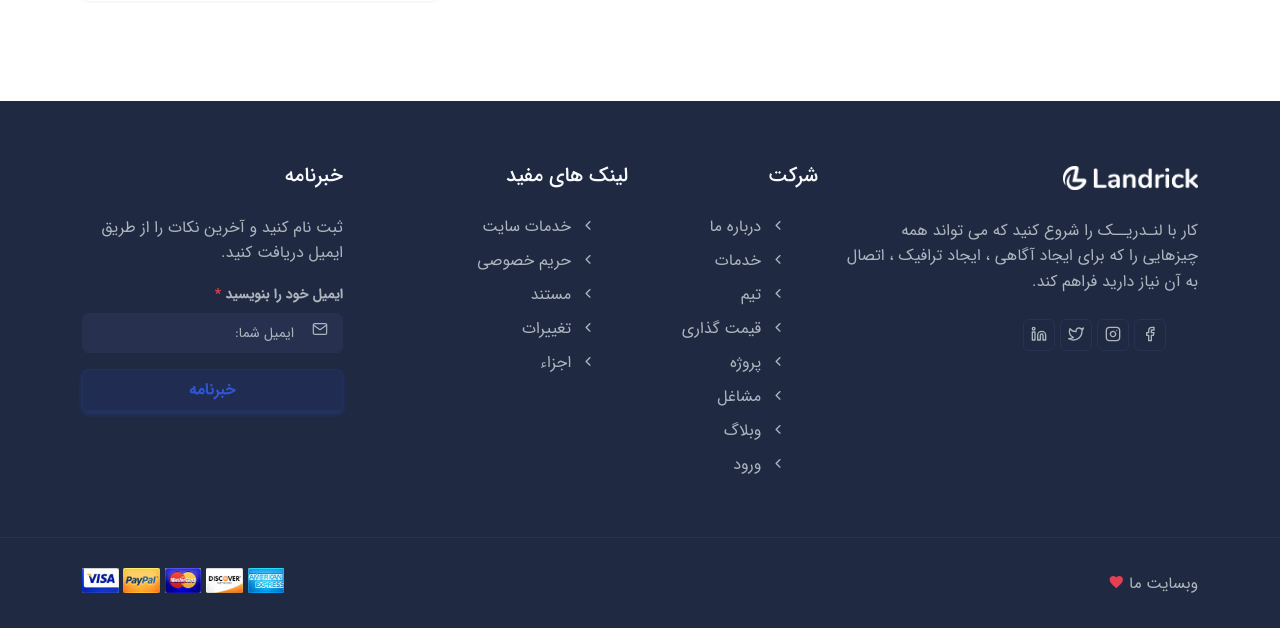
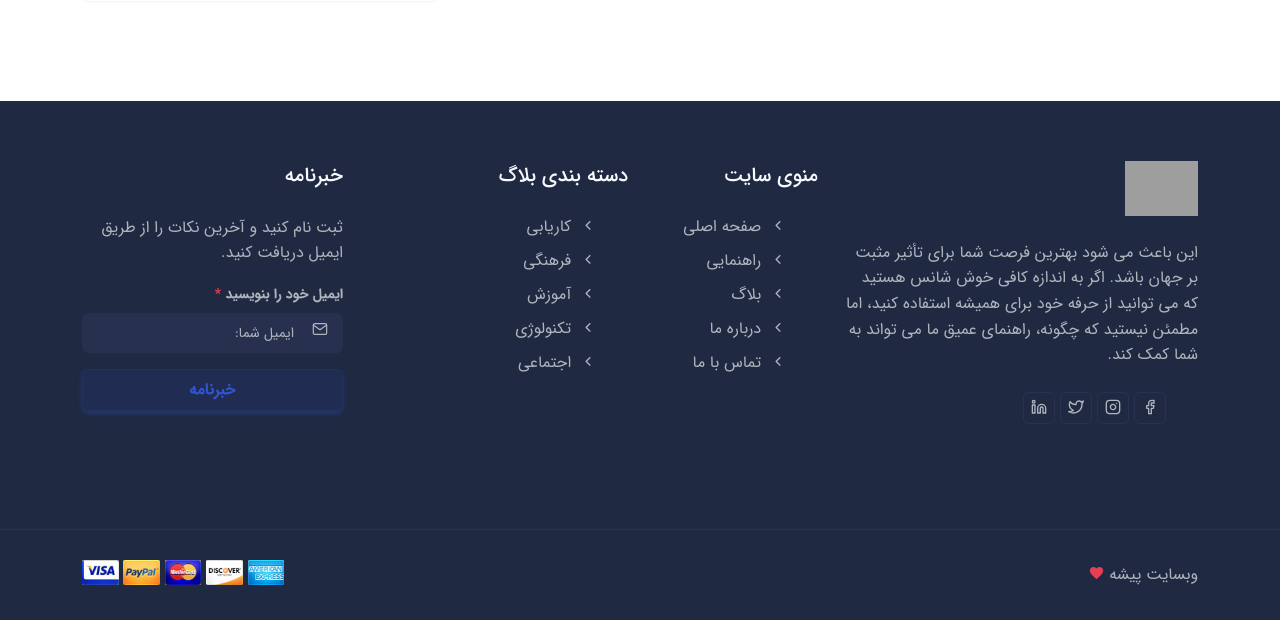
Before and after one commit to mimseyedi/Pishe, a Django app: page /blog/ in a window 1280 px wide. Shown: the part 977-1605 px from the top of the page. Run offline with Django 3.2, Linux system fonts and the light colour scheme; data that the repository does not hold is empty; some libraries are stand-ins or nearby versions; grey boxes are pictures that could not be loaded.

Commit message:
fixing templates
fixing templates

```diff
--- a/templates/base.html
+++ b/templates/base.html
@@ -2,7 +2,7 @@
 <!DOCTYPE html>
     <html lang="en">
 <head>
-        <meta charset="utf-8" />   <title>وبسایت ما</title>
+        <meta charset="utf-8" />   <title>وبسایت پیشه</title>
         <meta name="viewport" content="width=device-width, initial-scale=1.0">
         <meta name="description" content="Premium Bootstrap 5 Landing Page Template" />
         <meta name="keywords" content="Saas, Software, multi-uses, HTML, Clean, Modern" />
@@ -99,9 +99,9 @@
                 <div class="row">
                     <div class="col-lg-4 col-12 mb-0 mb-md-4 pb-0 pb-md-2">
                         <a href="#" class="logo-footer">
-                            <img src="{% static 'images/logo-light.png' %}" height="24" alt="">
+                            <img src="{% static 'images/pishe-logo.png' %}" height="55" alt="">
                         </a>
-                        <p class="mt-4">کار با لنـدریــک را شروع کنید که می تواند همه چیزهایی را که برای ایجاد آگاهی ، ایجاد ترافیک ، اتصال به آن نیاز دارید فراهم کند.</p>
+                        <p class="mt-4">این باعث می شود بهترین فرصت شما برای تأثیر مثبت بر جهان باشد. اگر به اندازه کافی خوش شانس هستید که می توانید از حرفه خود برای همیشه استفاده کنید، اما مطمئن نیستید که چگونه، راهنمای عمیق ما می تواند به شما کمک کند. </p>
                         <ul class="list-unstyled social-icon foot-social-icon mb-0 mt-4">
                             <li class="list-inline-item"><a href="javascript:void(0)" class="rounded"><i data-feather="facebook" class="fea icon-sm fea-social"></i></a></li>
                             <li class="list-inline-item"><a href="javascript:void(0)" class="rounded"><i data-feather="instagram" class="fea icon-sm fea-social"></i></a></li>
@@ -111,27 +111,24 @@
                     </div><!--end col-->
 
                     <div class="col-lg-2 col-md-4 col-12 mt-4 mt-sm-0 pt-2 pt-sm-0">
-                        <h5 class="text-light footer-head">شرکت </h5>
+                        <h5 class="text-light footer-head">منوی سایت </h5>
                         <ul class="list-unstyled footer-list mt-4">
-                            <li><a href="page-aboutus.html" class="text-foot"><i class="uil uil-angle-left-b me-1"></i> درباره ما </a></li>
-                            <li><a href="page-services.html" class="text-foot"><i class="uil uil-angle-left-b me-1"></i> خدمات </a></li>
-                            <li><a href="page-team.html" class="text-foot"><i class="uil uil-angle-left-b me-1"></i> تیم </a></li>
-                            <li><a href="page-pricing.html" class="text-foot"><i class="uil uil-angle-left-b me-1"></i> قیمت گذاری </a></li>
-                            <li><a href="page-portfolio-modern.html" class="text-foot"><i class="uil uil-angle-left-b me-1"></i> پروژه </a></li>
-                            <li><a href="page-jobs.html" class="text-foot"><i class="uil uil-angle-left-b me-1"></i> مشاغل </a></li>
-                            <li><a href="page-blog-grid.html" class="text-foot"><i class="uil uil-angle-left-b me-1"></i> وبلاگ </a></li>
-                            <li><a href="auth-cover-login.html" class="text-foot"><i class="uil uil-angle-left-b me-1"></i> ورود </a></li>
+                            <li><a href="{% url 'home' %}" class="text-foot"><i class="uil uil-angle-left-b me-1"></i> صفحه اصلی </a></li>
+                            <li><a href="{% url 'guide' %}" class="text-foot"><i class="uil uil-angle-left-b me-1"></i> راهنمایی </a></li>
+                            <li><a href="{% url 'blog' %}" class="text-foot"><i class="uil uil-angle-left-b me-1"></i> بلاگ </a></li>
+                            <li><a href="{% url 'about' %}" class="text-foot"><i class="uil uil-angle-left-b me-1"></i> درباره ما </a></li>
+                            <li><a href="{% url 'contact' %}" class="text-foot"><i class="uil uil-angle-left-b me-1"></i> تماس با ما </a></li>
                         </ul>
                     </div><!--end col-->
 
                     <div class="col-lg-3 col-md-4 col-12 mt-4 mt-sm-0 pt-2 pt-sm-0">
-                        <h5 class="text-light footer-head">لینک های مفید </h5>
+                        <h5 class="text-light footer-head">دسته بندی بلاگ </h5>
                         <ul class="list-unstyled footer-list mt-4">
-                            <li><a href="page-terms.html" class="text-foot"><i class="uil uil-angle-left-b me-1"></i> خدمات سایت </a></li>
-                            <li><a href="page-privacy.html" class="text-foot"><i class="uil uil-angle-left-b me-1"></i> حریم خصوصی </a></li>
-                            <li><a href="documentation.html" class="text-foot"><i class="uil uil-angle-left-b me-1"></i> مستند </a></li>
-                            <li><a href="changelog.html" class="text-foot"><i class="uil uil-angle-left-b me-1"></i> تغییرات </a></li>
-                            <li><a href="components.html" class="text-foot"><i class="uil uil-angle-left-b me-1"></i> اجزاء </a></li>
+                            <li><a href="{% url 'blog_category' cat_name='کاریابی' %}" class="text-foot"><i class="uil uil-angle-left-b me-1"></i> کاریابی </a></li>
+                            <li><a href="{% url 'blog_category' cat_name='فرهنگی' %}" class="text-foot"><i class="uil uil-angle-left-b me-1"></i> فرهنگی </a></li>
+                            <li><a href="{% url 'blog_category' cat_name='آموزش' %}" class="text-foot"><i class="uil uil-angle-left-b me-1"></i> آموزش </a></li>
+                            <li><a href="{% url 'blog_category' cat_name='تکنولوژی' %}" class="text-foot"><i class="uil uil-angle-left-b me-1"></i> تکنولوژی </a></li>
+                            <li><a href="{% url 'blog_category' cat_name='اجتماعی' %}" class="text-foot"><i class="uil uil-angle-left-b me-1"></i> اجتماعی </a></li>
                         </ul>
                     </div><!--end col-->
 
@@ -165,7 +162,7 @@
                 <div class="row align-items-center">
                     <div class="col-sm-6">
                         <div class="text-sm-start">
-                            <p class="mb-0"> وبسایت ما  <i class="mdi mdi-heart text-danger"></i></p>
+                            <p class="mb-0"> وبسایت پیشه  <i class="mdi mdi-heart text-danger"></i></p>
                         </div>
                     </div><!--end col-->
 
@@ -187,55 +184,6 @@
         <a href="#" onclick="topFunction()" id="back-to-top" class="btn btn-icon btn-primary back-to-top"><i data-feather="arrow-up" class="icons"></i></a>
         <!-- Back to top -->
 
-       <!-- Style switcher --> <div id="style-switcher" class="bg-light border p-3 pt-2 pb-2" onclick="toggleSwitcher()">
-             <div>
-                <h6 class="title text-center">رنگ خود را انتخاب کنید </h6>
-                <ul class="pattern">
-                    <li class="list-inline-item">
-                        <a class="color1" href="javascript: void(0);" onclick="setColor('default')"></a>
-                    </li>
-                    <li class="list-inline-item">
-                        <a class="color2" href="javascript: void(0);" onclick="setColor('green')"></a>
-                    </li>
-                    <li class="list-inline-item">
-                        <a class="color3" href="javascript: void(0);" onclick="setColor('purple')"></a>
-                    </li>
-                    <li class="list-inline-item">
-                        <a class="color4" href="javascript: void(0);" onclick="setColor('red')"></a>
-                    </li>
-                    <li class="list-inline-item">
-                        <a class="color5" href="javascript: void(0);" onclick="setColor('skyblue')"></a>
-                    </li>
-                    <li class="list-inline-item">
-                        <a class="color6" href="javascript: void(0);" onclick="setColor('skobleoff')"></a>
-                    </li>
-                    <li class="list-inline-item">
-                        <a class="color7" href="javascript: void(0);" onclick="setColor('cyan')"></a>
-                    </li>
-                    <li class="list-inline-item">
-                        <a class="color8" href="javascript: void(0);" onclick="setColor('slateblue')"></a>
-                    </li>
-                    <li class="list-inline-item">
-                        <a class="color9" href="javascript: void(0);" onclick="setColor('yellow')"></a>
-                    </li>
-                </ul>
-
-                <h6 class="title text-center pt-3 mb-0 border-top">تنظیمات قالب </h6>
-                <ul class="text-center list-unstyled mb-0">
-                    <li class="d-grid"><a href="javascript:void(0)" class=" " onclick="setTheme('style-rtl')"> </a></li>
-                    <li class="d-grid"><a href="javascript:void(0)" class=" " onclick="setTheme('style')"> </a></li>
-                    <li class="d-grid"><a href="javascript:void(0)" class=" " onclick="setTheme('style-dark-rtl')"> </a></li>
-                    <li class="d-grid"><a href="javascript:void(0)" class=" " onclick="setTheme('style-dark')"> </a></li>
-                    <li class="d-grid"><a href="javascript:void(0)" class="btn btn-sm btn-block btn-dark dark-version t-dark mt-2" onclick="setTheme('style-dark')">تیره </a></li>
-                    <li class="d-grid"><a href="javascript:void(0)" class="btn btn-sm btn-block btn-dark light-version t-light mt-2" onclick="setTheme('style')">روشن </a></li>
-                </ul>
-            </div>
-            <div class="bottom">
-                <a href="javascript: void(0);" class="settings bg-white shadow d-block"><i class="mdi mdi-cog ms-1 mdi-24px position-absolute mdi-spin text-primary"></i></a>
-            </div>
-        </div>
-        <!-- end Style switcher -->
-
         <!-- javascript -->
         <script src="{% static 'js/bootstrap.bundle.min.js' %}"></script>
         <!-- SLIDER -->
--- a/templates/blog/blog_home_page.html
+++ b/templates/blog/blog_home_page.html
@@ -55,7 +55,6 @@
                                         <h5><a href="{% url 'blog_single' post_id=post.id %}" class="card-title title text-dark">{{post.title}}</a></h5>
                                         <div class="post-meta d-flex justify-content-between mt-3">
                                             <small>{{post.content|striptags|truncatechars:100}}</small><br>
-
                                         </div>
                                     </div>
                                     <div class="author">
```
Also changed, not shown: templates/website/aboutus_page.html (+5 -17 lines), templates/website/home_page.html (+8 -11 lines), statics/images/about.png (added), statics/images/guide-logo.png (added), statics/images/home-bg.jpg (added), statics/images/start-here.png (added), 2 other files.
